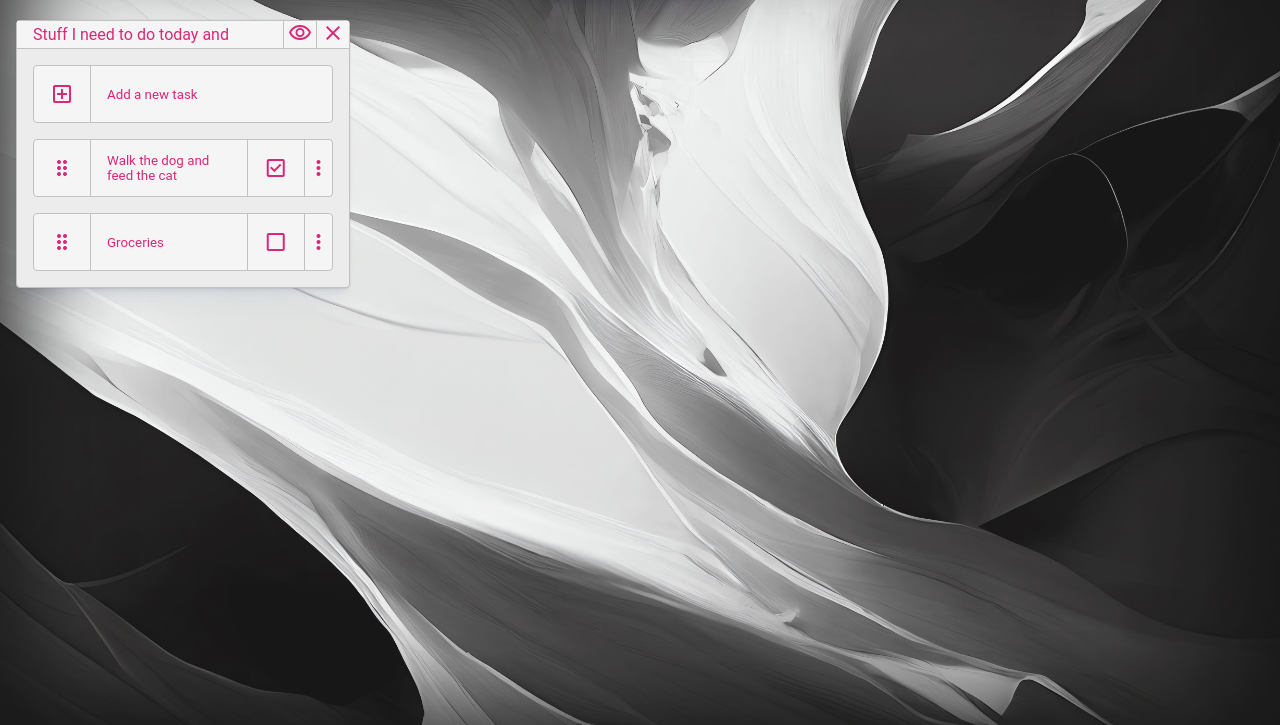
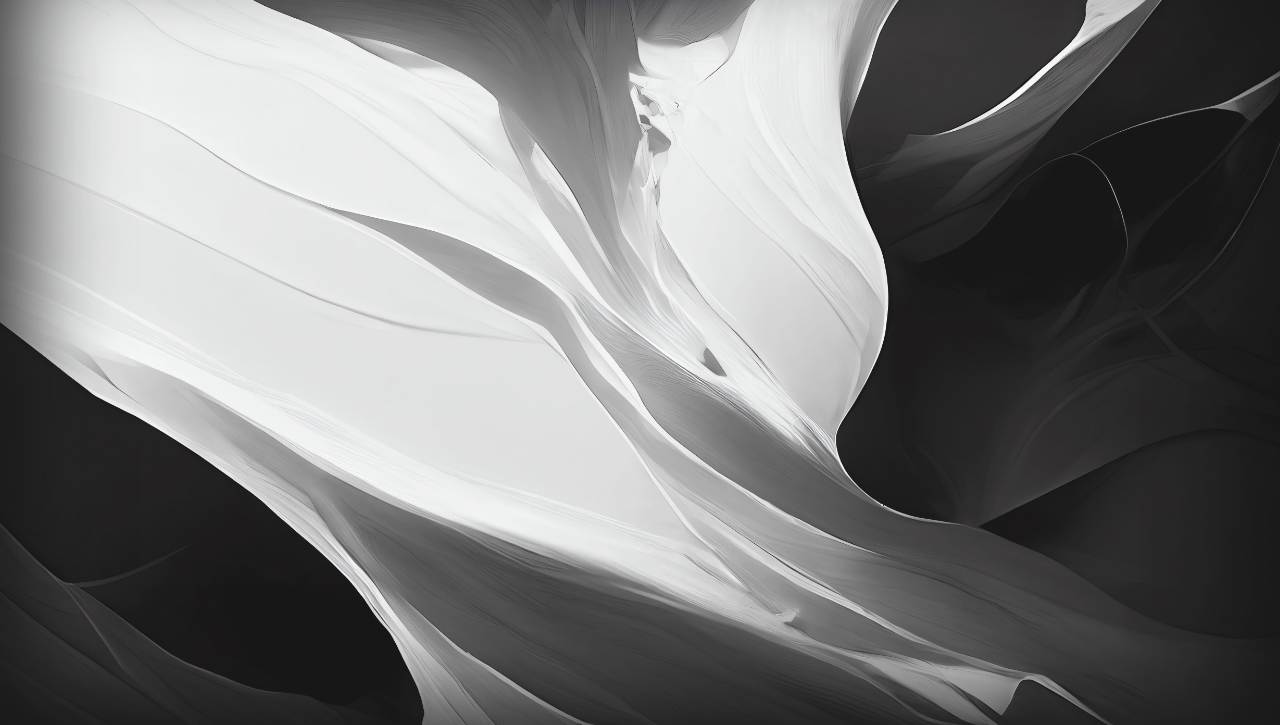
Before and after one commit to becausecannotbeblank/to-do-list, a website built with webpack: page src/template.html in a window 1280 px wide. Shown: the part 75-800 px from the top of the page. Built offline with nearby package versions, Linux system fonts and the light colour scheme.

Commit message:
Started over again, this time grid.

```diff
--- a/src/styles.css
+++ b/src/styles.css
@@ -56,6 +56,7 @@ p{
     margin: 0;
     padding: 0;
     font-family: Roboto;
+    font-size: small;
 }
 
 #fade{
@@ -124,121 +125,6 @@ button:hover{
     padding: 1rem;
 }
 
-.list-container{
-    border: 1px solid rgb(196, 193, 193);
-    border-radius: 4px;
-    background-color: var(--list-bg-color);
-    box-shadow: rgba(14, 63, 126, 0.04) 0px 0px 0px 1px, rgba(42, 51, 69, 0.04) 0px 1px 1px -0.5px, rgba(42, 51, 70, 0.04) 0px 3px 3px -1.5px, rgba(42, 51, 70, 0.04) 0px 6px 6px -3px, rgba(14, 63, 126, 0.04) 0px 12px 12px -6px, rgba(14, 63, 126, 0.04) 0px 24px 24px -12px;
-}
-
-.list-content{
-    display: flex;
-    flex-direction: column;
-    overflow: hidden;
-    width: 300px;
-    padding: 1rem;
-    gap: 1rem;
-}
-
-.list-taskbar{
-    margin: 0;
-    display: flex;
-    padding-left: 1rem;
-    flex-direction: row;
-    justify-content: space-between;
-    align-items: center;
-    border-bottom: 1px solid rgb(196, 193, 193);
-    background-color: whitesmoke;
-}
-
-.title{
-    width: 25ch;
-    white-space: nowrap;
-    overflow: hidden;
-    text-overflow: ellipsis;
-}
-
-.list-taskbar-options{
-    display: flex;
-    flex-direction: row;
-    justify-content: space-between;
-    align-items: center;
-}
-
-.list-taskbar-options > button{
-    margin: 0;
-    padding: 0rem .25rem;
-    border-style: none;
-    border-left: 1px solid rgb(196, 193, 193);
-    border-radius: 0;
-}
-
-.add-entry{
-    display: flex;
-    flex-direction: row;
-    justify-content: flex-start;
-    align-items: center;
-    border: 1px solid rgb(196, 193, 193);
-    border-radius: 4px;
-    gap: 1rem;
-}
-
-.entry{
-    display: flex;
-    flex-direction: row;
-    justify-content: space-between;
-    align-items: center;
-    border: 1px solid rgb(196, 193, 193);
-    border-radius: 4px;
-    gap: 1rem;
-}
-
-.entry-drag-flex{
-    display: flex;
-    flex-direction: row;
-    justify-content: flex-start;
-    align-items: center;
-}
-
-.entry-options-flex{
-    display: flex;
-    flex-direction: row;
-    justify-content: flex-end;
-    align-items: center;
-}
-
-.entry-text{
-    padding-left: 1rem;
-    display: flex;
-    justify-content: flex-start;
-    align-items: center;
-    text-align: start;
-}
-
-.entry-symbol{
-    padding: 1rem;
-    border-right: 1px solid rgb(196, 193, 193);
-    display: flex;
-    justify-content: center;
-    align-items: center;
-}
-
-.entry-checkbox{
-    padding: 1rem;
-    border-left: 1px solid rgb(196, 193, 193);
-    display: flex;
-    justify-content: center;
-    align-items: center;
-}
-
-.entry-options{
-    padding: 1rem .1rem;
-    border-left: 1px solid rgb(196, 193, 193);
-    display: flex;
-    justify-content: center;
-    align-items: center;
-}
-
 footer{
     box-sizing: border-box;
     padding: 1rem;
--- a/src/template.html
+++ b/src/template.html
@@ -26,60 +26,7 @@
 
 
         <div id="content"> <!--render everything in here-->
-            <div class="list-container">
-                <div class="list-taskbar">
-                    <div class="title"><p>Stuff I need to do today and more characters and stuff.</p></div>
 
-                    <div class="list-taskbar-options">
-                        <button><span class="material-symbols-outlined">visibility</span></button>
-
-                        <button><span class="material-symbols-outlined">close</span></button>
-                    </div>
-                </div>
-
-                <div class="list-content">
-                    <button class="add-entry">
-                        <div class="entry-symbol">
-                            <span id="console-icon" class="material-symbols-outlined">add_box</span>
-                        </div>
-
-                        <div><p>Add a new task</p></div>
-                    </button>
-
-                    <button class="entry">
-                        <div class="entry-drag-flex">
-                            <div class="entry-symbol">
-                                <span id="console-icon" class="material-symbols-outlined">drag_indicator</span>
-                            </div>
-
-                            <div class="entry-text"><p>Walk the dog and feed the cat</p></div>
-                        </div>
-
-                        <div class="entry-options-flex">
-                            <div class="entry-checkbox"><span class="material-symbols-outlined"><span class="material-symbols-outlined">check_box</span></span></div>
-
-                            <div class="entry-options"><span class="material-symbols-outlined">more_vert</span></div>
-                        </div>
-                    </button>
-
-                    <button class="entry">
-                        <div class="entry-drag-flex">
-                            <div class="entry-symbol">
-                                <span id="console-icon" class="material-symbols-outlined">drag_indicator</span>
-                            </div>
-
-                            <div class="entry-text"><p>Groceries</p></div>
-                        </div>
-
-                        <div class="entry-options-flex">
-                            <div class="entry-checkbox"><span class="material-symbols-outlined"><span class="material-symbols-outlined">check_box_outline_blank</span></span></div>
-
-                            <div class="entry-options"><span class="material-symbols-outlined">more_vert</span></div>
-                        </div>
-                    </button>
-                </div>
-
-            </div>
         </div>
 
         <footer></footer>
```
